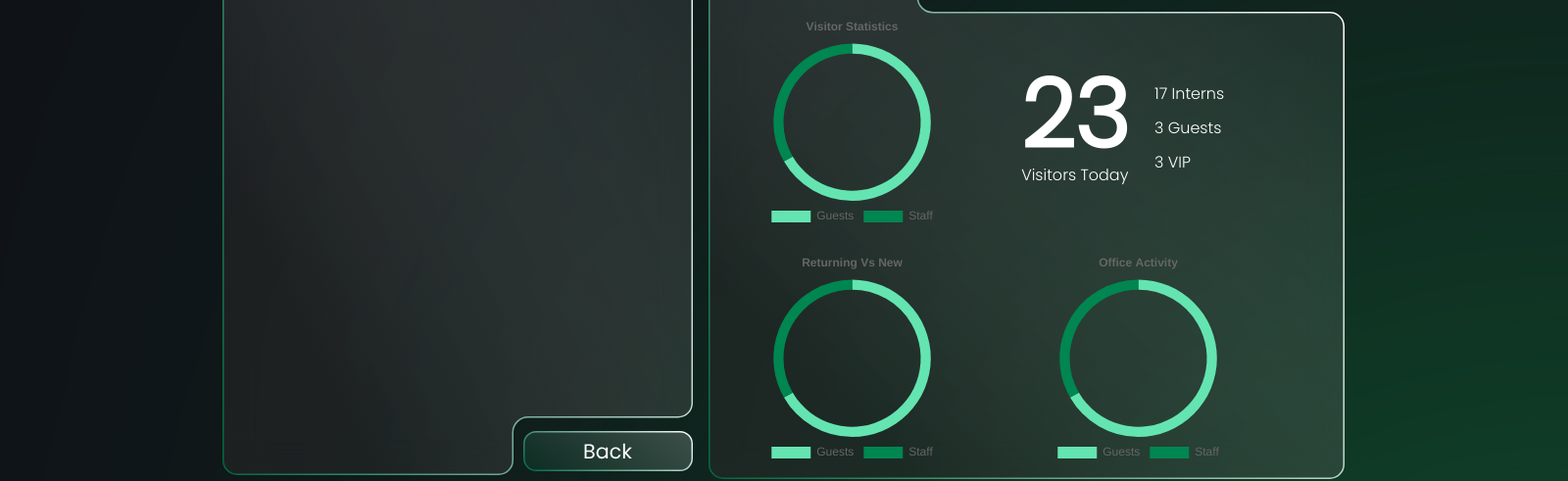
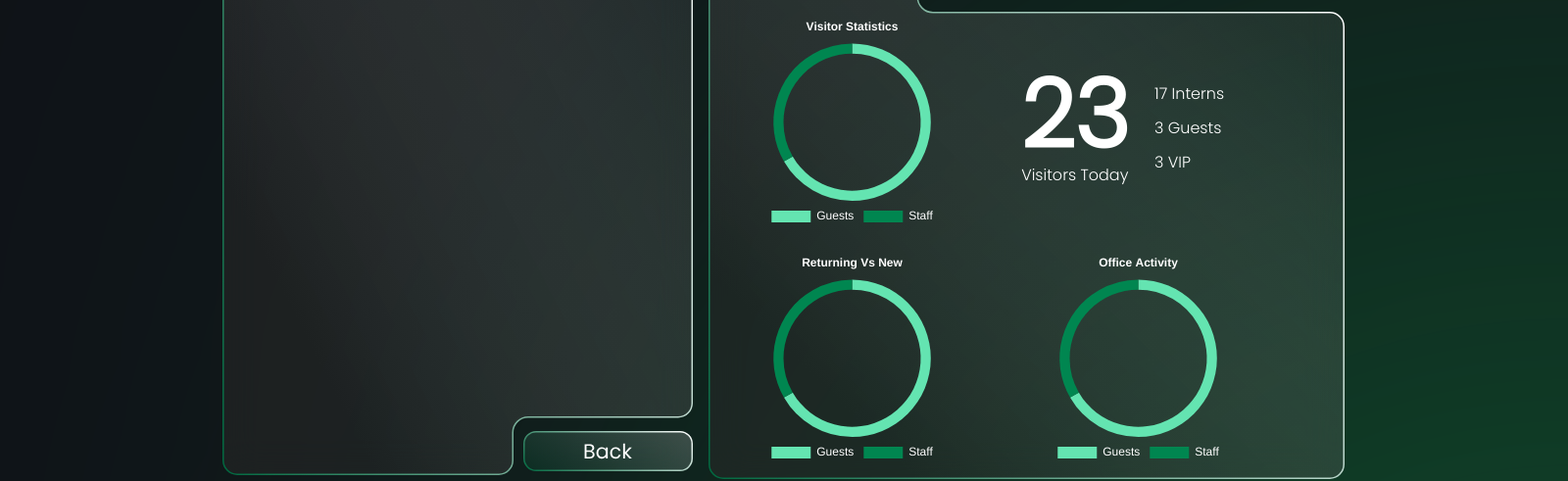
Before and after one commit to HansongProgramming/InTTO-E-Login, an Electron app: page pages/adminlogin/adminlogin.html in a window 1600 px wide. Shown: the part 267-758 px from the top of the page at 98% size. Drawn offline with nearby package versions, Linux system fonts and the light colour scheme; no server answers.

Commit message:
changes to frontend: fixed bar charts and positioning, made them readable

```diff
--- a/main.css
+++ b/main.css
@@ -106,6 +106,7 @@ body {
   display: flex;
   flex-direction: row;
   justify-content: center;
+  padding: 2rem;
 }
 
 .uc{
@@ -535,9 +536,24 @@ option {
   flex-wrap: wrap;
 }
 
+.admin-data-tab2{
+  width: 100%;
+  height: 85%;
+  padding: 2rem;
+}
+
 .admin-data-tab1.active,
 .admin-data-tab2.active {
   display: flex;
+}
+
+.admin-data-tab2 select {
+  background-color: transparent;
+  padding: 0.5rem;
+  color: white;
+  border-radius: 8px;
+  width: fit-content;
+  height: fit-content;
 }
 
 .admin-left{
@@ -606,8 +622,6 @@ option {
   margin: auto 0% auto 5%
 }
 
-
-
 .admin-tab1-content4{
   width: 35%;
   height: 50%;
--- a/pages/adminlogin/adminlogin.html
+++ b/pages/adminlogin/adminlogin.html
@@ -186,6 +186,11 @@
           </div>
         </div>
         <div class="admin-data-tab2">
+          <select name="" id="">
+            <option value="monthly">Month</option>
+            <option value="daily">Daily</option>
+            <option value="weekly">Weekly</option>
+          </select>
           <canvas id="myBarChart"></canvas>
         </div>
       </div>
--- a/pages/adminlogin/index.js
+++ b/pages/adminlogin/index.js
@@ -9,13 +9,9 @@ let vistorCategory = document
   .getElementById("visitorCategory")
   .getContext("2d");
 
-let returningVsNew = document
-  .getElementById("returningVsNew")
-  .getContext("2d");
+let returningVsNew = document.getElementById("returningVsNew").getContext("2d");
 
-let officeActivity = document
-  .getElementById("officeActivity")
-  .getContext("2d");
+let officeActivity = document.getElementById("officeActivity").getContext("2d");
 
 Chart.defaults.backgroundColor = "#64E4B1";
 
@@ -23,19 +19,58 @@ let visitorTimeLine = new Chart(myBarChart, {
   type: "bar",
   data: {
     labels: [
-      "8:00", "9:00", "10:00", "11:00", "12:00",
-      "1:00", "2:00", "3:00", "4:00", "5:00",
+      "8:00",
+      "9:00",
+      "10:00",
+      "11:00",
+      "12:00",
+      "1:00",
+      "2:00",
+      "3:00",
+      "4:00",
+      "5:00",
     ],
-    datasets: [{
+    datasets: [
+      {
         label: "Number of Visitors",
         data: [15, 5, 7, 20, 30, 20, 5, 2, 5, 10],
         borderWidth: 1,
-    }],
+      },
+    ],
   },
   options: {
+    maintainAspectRatio: false,
     scales: {
-        y: { beginAtZero: true },
-        x: { title: { display: true, text: "Time of Day" } }
+      y: {
+        beginAtZero: true,
+        ticks: {
+          color: "#ffffff",
+        },
+        title: {
+          display: true,
+          color: "#ffffff",
+        },
+      },
+      x: {
+        title: {
+          display: true,
+          text: "Time of Day",
+          color: "#ffffff",
+        },
+        ticks: {
+          color: "#ffffff",
+        },
+      },
+    },
+    plugins: {
+      legend: {
+        labels: {
+          color: "#ffffff",
+        },
+      },
+      title: {
+        color: "#ffffff",
+      },
     },
   },
 });
@@ -44,18 +79,29 @@ let Visitor_category = new Chart(visitorCategory, {
   type: "doughnut",
   data: {
     labels: ["Guests", "Staff"],
-    datasets: [{
+    datasets: [
+      {
         label: "Visitor Category",
         data: [100, 50],
         backgroundColor: ["#64E4B1", "#008650"],
         borderWidth: 0,
-    }],
+      },
+    ],
   },
   options: {
     cutout: 70,
     plugins: {
-      legend: { position: "bottom" },
-      title: { display: true, text: "Visitor Statistics" },
+      legend: {
+        position: "bottom",
+        labels: {
+          color: "#ffffff",
+        },
+      },
+      title: {
+        display: true,
+        text: "Visitor Statistics",
+        color: "#ffffff",
+      },
     },
   },
 });
@@ -64,18 +110,25 @@ let Returning_vs_New = new Chart(returningVsNew, {
   type: "doughnut",
   data: {
     labels: ["Guests", "Staff"],
-    datasets: [{
+    datasets: [
+      {
         label: "Returning Vs New",
         data: [100, 50],
         backgroundColor: ["#64E4B1", "#008650"],
         borderWidth: 0,
-    }],
+      },
+    ],
   },
   options: {
     cutout: 70,
     plugins: {
-      legend: { position: "bottom" },
-      title: { display: true, text: "Returning Vs New" },
+      legend: {
+        position: "bottom",
+        labels: {
+          color: "#ffffff",
+        },
+      },
+      title: { display: true, text: "Returning Vs New", color: "#ffffff" },
     },
   },
 });
@@ -84,22 +137,28 @@ let Office_Activity = new Chart(officeActivity, {
   type: "doughnut",
   data: {
     labels: ["Guests", "Staff"],
-    datasets: [{
+    datasets: [
+      {
         label: "Office Activity",
         data: [100, 50],
         backgroundColor: ["#64E4B1", "#008650"],
         borderWidth: 0,
-    }],
+      },
+    ],
   },
   options: {
     cutout: 70,
     plugins: {
-      legend: { position: "bottom" },
-      title: { display: true, text: "Office Activity" },
+      legend: {
+        position: "bottom",
+        labels: {
+          color: "#ffffff",
+        },
+      },
+      title: { display: true, text: "Office Activity", color: "#ffffff" },
     },
   },
 });
-
 
 window.onload = async () => {
   const interns = await getInternList();
@@ -121,16 +180,18 @@ async function getInternList() {
 
 async function exportCSV(data) {}
 
-function renderInterns(interns){
+function renderInterns(interns) {
   listContainer.innerHTML = "";
 
   Object.entries(interns).forEach(([name, info]) => {
-    const personDiv = document.createElement('div');
+    const personDiv = document.createElement("div");
     personDiv.className = "person";
 
     personDiv.innerHTML = `
       <div class="person-top">
-        <p>${info.honorifics || "Mr."} ${info["full name"]} ${info.suffix || ""}</p>
+        <p>${info.honorifics || "Mr."} ${info["full name"]} ${
+      info.suffix || ""
+    }</p>
         <p>${info.logs[0].date}</p>
         <p>Time-in: ${info.logs[0].timeIn}</p>
       </div>
@@ -148,7 +209,7 @@ document.addEventListener("DOMContentLoaded", () => {
   const tab1Btn = document.querySelector(".tab1");
   const tab2Btn = document.querySelector(".tab2");
   const morphPath = document.getElementById("morphPath");
-  const backButton = document.getElementById('admin-back-button');
+  const backButton = document.getElementById("admin-back-button");
 
   const d1 = `M15 1.25H199C206.87 1.25 213.25 7.62994 213.25 15.5V40C213.25 48.6985 220.302 55.75 229 55.75H634C641.87 55.75 648.25 62.1299 648.25 70V517C648.25 524.87 641.87 531.25 634 531.25H15C7.12994 531.25 0.75 524.87 0.75 517V15.5C0.750003 7.62995 7.12995 1.25 15 1.25Z`;
 
@@ -172,7 +233,7 @@ document.addEventListener("DOMContentLoaded", () => {
 
   const toggleActiveTab = (tab) => {
     document.querySelectorAll(".admin-tabs button").forEach((btn) => {
-      btn.classList.remove("active")
+      btn.classList.remove("active");
     });
     tab.classList.add("active");
 
@@ -187,7 +248,6 @@ document.addEventListener("DOMContentLoaded", () => {
       barContainer.classList.add("active");
     }
   };
-
 
   tab1Btn.addEventListener("click", () => {
     if (current !== "tab1") {
@@ -205,8 +265,8 @@ document.addEventListener("DOMContentLoaded", () => {
     }
   });
 
-  backButton.addEventListener('click', () => {
-    window.location.href = '../sessionpage/sessionPage.html';
+  backButton.addEventListener("click", () => {
+    window.location.href = "../sessionpage/sessionPage.html";
   });
 
   searchBar.addEventListener("input", async () => {
@@ -218,7 +278,8 @@ document.addEventListener("DOMContentLoaded", () => {
     const filtered = Object.fromEntries(
       Object.entries(interns).filter(([name]) =>
         name.toLowerCase().includes(searchTerm)
-      ));
+      )
+    );
 
     renderInterns(filtered);
   });
```
Also changed, not shown: pages/guestlogin/guestlogin.html (+1 -1 lines). Lines whose indentation alone changed are shown as unchanged.
